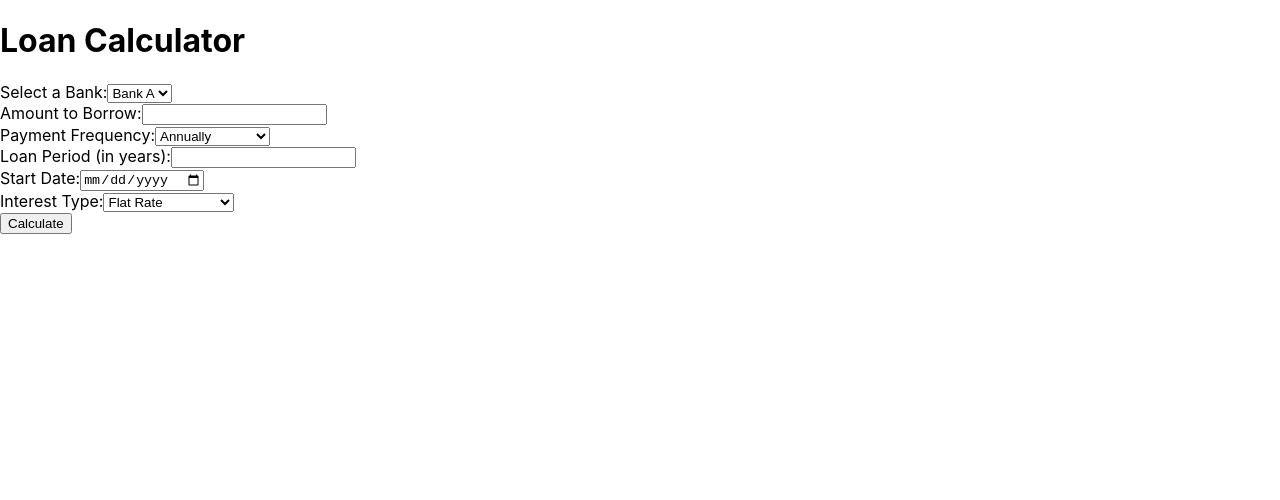
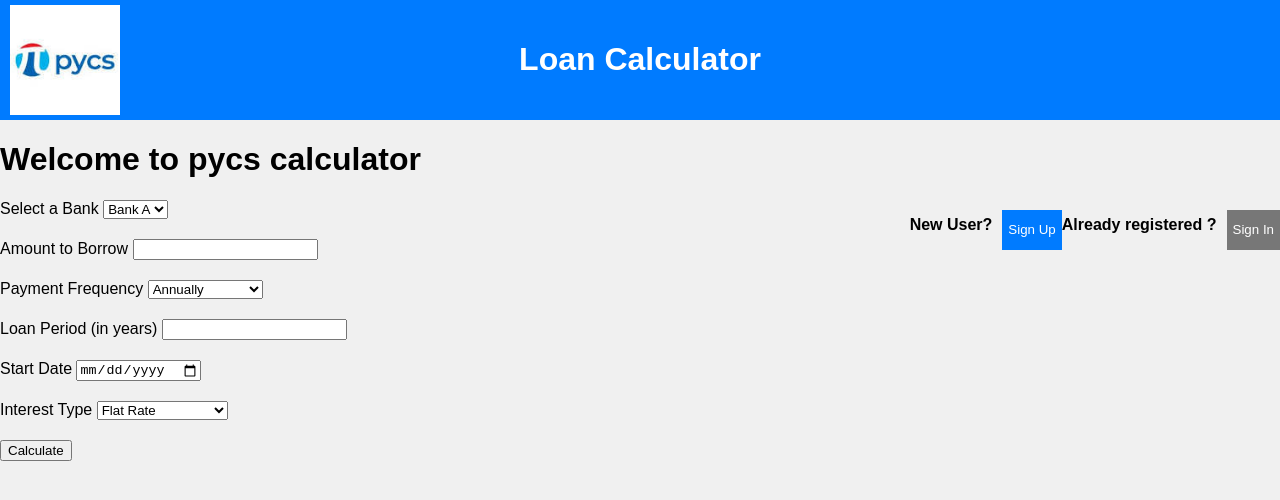
Before and after one commit to vmusimbi/loan-calculator-frontend, a React (Create React App) app: page / in a window 1280 px wide. Shown: the top 500 px of the page. Built offline with nearby package versions, Linux system fonts and the light colour scheme.

Commit message:
ui and tablechanges

```diff
--- a/src/App.js
+++ b/src/App.js
@@ -3,6 +3,7 @@ import $ from 'jquery';
 import 'datatables.net';
 import jsPDF from 'jspdf';
 import 'jspdf-autotable';
+import './index';
 
 
 function App() {
@@ -10,6 +11,7 @@ function App() {
   const [frequency, setFrequency] = useState('annually');
   const [period, setPeriod] = useState('');
   const [startDate, setStartDate] = useState('');
+  const [endDate, setEndDate] = useState('');
   const [interestType, setInterestType] = useState('flat_rate');
   const [selectedBank, setSelectedBank] = useState('bankA');
   const [instalments, setInstalments] = useState([]);
@@ -30,21 +32,27 @@ function App() {
 
     for (let i = 0; i < period; i++) {
       let interestAmount = 0;
+      let end_date = new Date(start_date);
 
       if (frequency === "annually") {
         interestAmount = principal * interest_rate;
+        end_date.setFullYear(end_date.getFullYear()+1);
       } else if (frequency === "quarterly") {
         interestAmount = (principal * interest_rate) / 4;
+        end_date.setMonth(end_date.getMonth()+3);
       } else if (frequency === "monthly") {
         interestAmount = (principal * interest_rate) / 12;
+       end_date.setMonth(end_date.getMonth() + 1);
       } else if (frequency === "every6months") {
         interestAmount = (principal * interest_rate) / 2;
+        end_date.setMonth(end_date.getMonth() + 6);
       }
 
       let totalAmount = principal + interestAmount;
 
       instalments.push({
         "Payment Date": formatDate(start_date),
+        "End Date":formatDate(end_date),
         "Instalment Amount": totalAmount.toFixed(2),
       });
 
@@ -111,6 +119,7 @@ function App() {
     setTotalCost(totalCostValue);
     setTakeHomeAmount(takeHomeAmountValue);
     setInstalments(instalmentsData);
+    setEndDate(endDate);
   };
 
 
@@ -134,47 +143,71 @@ function App() {
 
   return (
     <div>
+ <div className="header">
+   <img src="/logo.jpg" alt="pycs" style={{ width: '110px', height: '110px',position: 'absolute', top: '5px',left: '10px'}} />
    <h1>Loan Calculator</h1>
+ </div>
+
+     <h1><i></i>Welcome to pycs calculator<i></i></h1>
+
+     <div className="nav-right">
+       <p> <b>New User?</b></p>
+   <button className="signup-button">Sign Up</button>
+   <p> <b>Already registered ?</b></p>
+   <button className="signin-button">Sign In</button>
+ </div>
+
      <form id="loan-form">
-        <label htmlFor="bank">Select a Bank:</label>
+     <div className="form-group">
+       <label htmlFor="bank">Select a Bank  </label>
        <select id="bank" name="bank" value={selectedBank} onChange={(e) => setSelectedBank(e.target.value)}>
          <option value="bankA">Bank A</option>
          <option value="bankB">Bank B</option>
        </select><br />
-
-        <label htmlFor="amount">Amount to Borrow:</label>
+</div>
+<div className="form-group">
+       <label htmlFor="amount">Amount to Borrow  </label>
        <input type="number" id="amount" required value={amount} onChange={(e) => setAmount(e.target.value)} /><br />
-
-        <label htmlFor="frequency">Payment Frequency:</label>
+</div>
+<div className="form-group">
+       <label htmlFor="frequency">Payment Frequency  </label>
        <select id="frequency" value={frequency} onChange={(e) => setFrequency(e.target.value)}>
          <option value="annually">Annually</option>
          <option value="quarterly">Quarterly</option>
          <option value="monthly">Monthly</option>
          <option value="every6months">Every 6 Months</option>
        </select><br />
-
-        <label htmlFor="period">Loan Period (in years):</label>
+</div>
+       <div className="form-group">
+       <label htmlFor="period">Loan Period (in years)  </label>
        <input type="number" id="period" required value={period} onChange={(e) => setPeriod(e.target.value)} /><br />
-
-        <label htmlFor="start-date">Start Date:</label>
+</div>
+<div className="form-group">
+       <label htmlFor="start-date">Start Date  </label>
        <input type="date" id="start_date" required value={startDate} onChange={(e) => setStartDate(e.target.value)} /><br />
-
-        <label htmlFor="interest_type">Interest Type:</label>
+</div>
+<div className="form-group">
+       <label htmlFor="interest_type">Interest Type  </label>
        <select id="interest_type" value={interestType} onChange={(e) => setInterestType(e.target.value)}>
          <option value="flat_rate">Flat Rate</option>
          <option value="reducing_balance">Reducing Balance</option>
        </select><br />
-
+</div>
+<div className="form-group">
        <button type="button" id="calculate" onClick={handleCalculate}>Calculate</button>
        <button type="button" id="generate-pdf" style={{ display: (instalments.length > 0) ? 'block' : 'none' }} onClick={handleGeneratePDF}>Generate PDF</button>
+      </div>
+
      </form>
+
 
      <div id="results" style={{ display: (instalments.length > 0) ? 'block' : 'none' }}>
        <h2>Loan Details</h2>
        <table id="instalments" className="display" style={{ width: '100%' }}>
          <thead>
            <tr>
-              <th>Payment Date</th>
+             <th>Payment Start Date</th>
+             <th> Payment End Date</th>
              <th>Instalment Amount</th>
            </tr>
          </thead>
@@ -182,6 +215,7 @@ function App() {
            {instalments.map((instalment, index) => (
              <tr key={index}>
                <td>{instalment["Payment Date"]}</td>
+               <td>{instalment["End Date"]}</td>
                <td>{instalment["Instalment Amount"]}</td>
              </tr>
            ))}
@@ -195,11 +229,12 @@ function App() {
        </ul>
        <h3>Total Cost: {totalCost}</h3>
        <h3>Take Home Amount: {takeHomeAmount}</h3>
+
+     <h4>Last Date to Finish Payments : {endDate}</h4>
      </div>
    </div>
  );
+           }
 
 
-}
-
 export default App;
--- a/src/index.css
+++ b/src/index.css
@@ -1,13 +1,110 @@
 body {
   margin: 0;
-  font-family: -apple-system, BlinkMacSystemFont, 'Segoe UI', 'Roboto', 'Oxygen',
-    'Ubuntu', 'Cantarell', 'Fira Sans', 'Droid Sans', 'Helvetica Neue',
-    sans-serif;
-  -webkit-font-smoothing: antialiased;
-  -moz-osx-font-smoothing: grayscale;
-}
+  padding: 0;
+  background-color: #f0f0f0;
+  font-family: Arial, sans-serif;
+ }
 
-code {
-  font-family: source-code-pro, Menlo, Monaco, Consolas, 'Courier New',
-    monospace;
-}
+
+
+
+ .navbar {
+  background-color: #333;
+  overflow: hidden;
+  display: flex;
+  justify-content: space-between;
+ }
+
+
+ .nav-left {
+  display: flex;
+ }
+
+
+ .nav-right {
+  text-align: right;
+  display:flex;
+  float:right;
+
+
+ }
+
+
+ .signup-button {
+  background-color: #007BFF;
+  color: white;
+  border: none;
+  display: block;
+  float:right;
+  margin-left: 10px;
+  margin-top: 10px;
+  cursor: pointer;
+  }
+
+
+ .signup-button:hover {
+  background-color: #0056b3;
+ }
+
+
+ .signin-button {
+  background-color:#777;
+  color: white;
+  border: none;
+  display: block;
+  margin-left: 10px;
+  margin-top: 10px;
+  cursor: pointer;
+   float: right;
+ }
+
+
+ .signin-button:hover {
+  background-color: #333;
+ }
+
+
+
+ .header {
+  background-color: #007BFF;
+  color: white;
+  text-align: center;
+  padding: 20px;
+ }
+
+
+
+ .form-container {
+  background-color: white;
+  border-radius: 5px;
+  padding: 20px;
+  box-shadow: 0 0 10px rgba(0, 0, 0, 0.1);
+ }
+
+
+ .button {
+  background-color: #007BFF;
+  color: white;
+  border: none;
+  padding: 10px 20px;
+  cursor: pointer;
+ }
+
+
+ .button:hover {
+  background-color: #0056b3;
+ }
+ .form-group{
+  margin-bottom: 20px;
+  margin-top: 20px;
+ }
+
+
+
+ .results-container {
+  margin-top: 20px;
+  padding: 20px;
+  background-color: white;
+  border-radius: 5px;
+  box-shadow: 0 0 10px rgba(0, 0, 0, 0.1);
+ }
```
Also changed, not shown: public/logo.jpg (added). Lines whose indentation alone changed are shown as unchanged.
